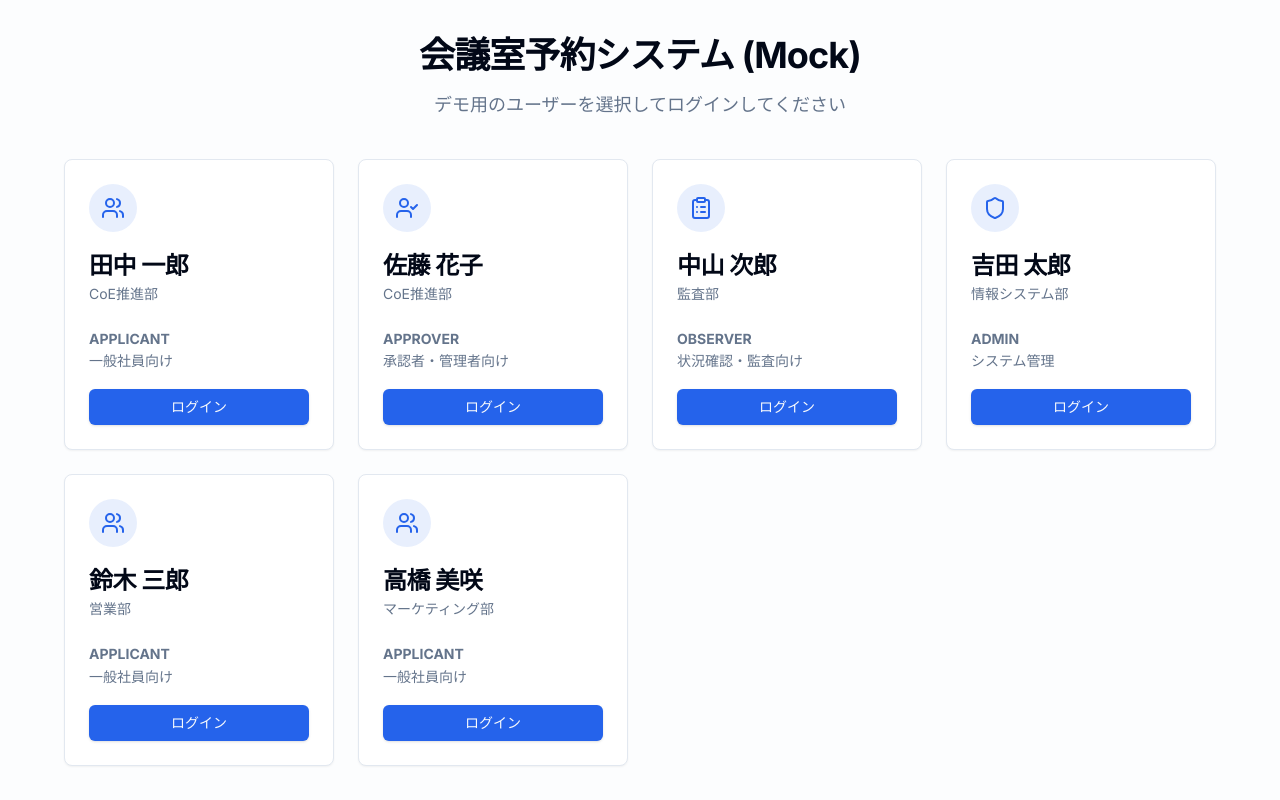
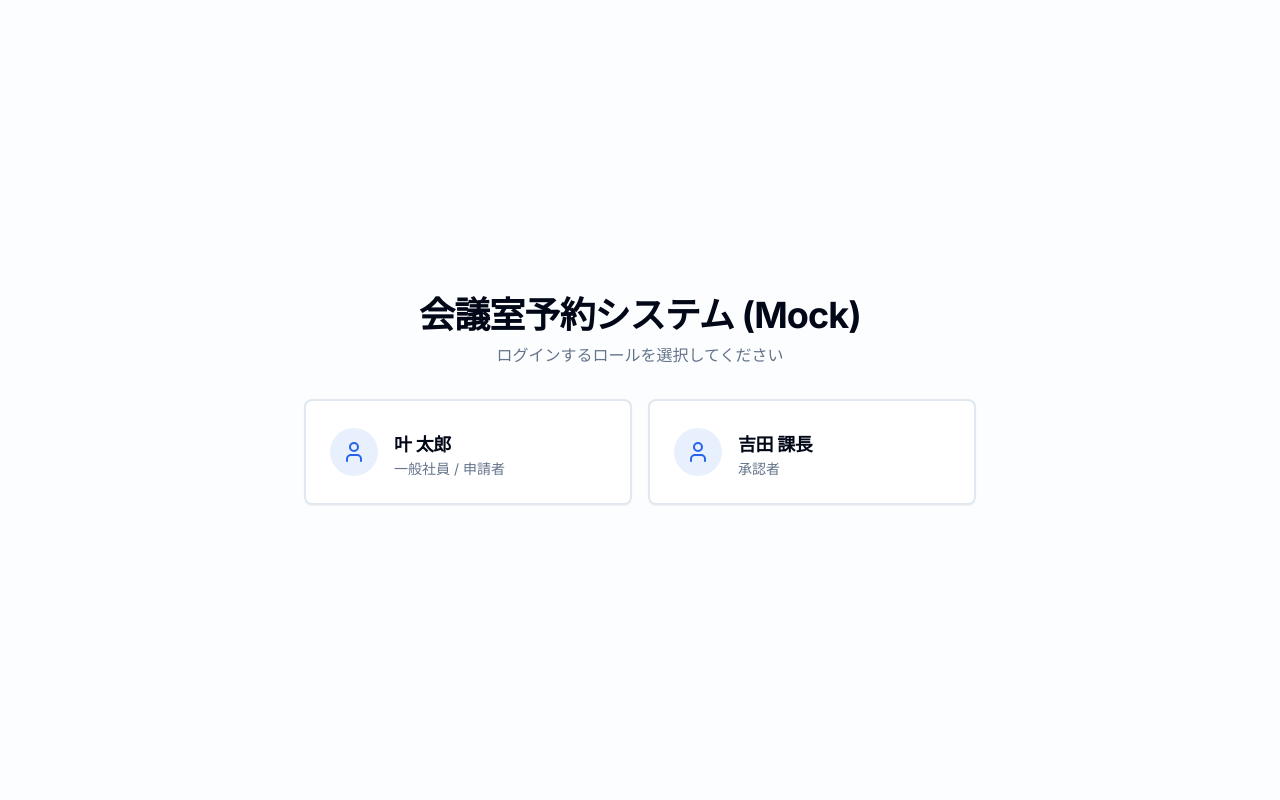
Before and after one commit to ipayminami-stack/meeting-room-mock, a Next.js app: page / in a window 1280 px wide. Built offline with nearby package versions, Linux system fonts and the light colour scheme.

Commit message:
feat: Simplify login screen to show only applicant and approver

```diff
--- a/src/app/page.tsx
+++ b/src/app/page.tsx
@@ -1,48 +1,38 @@
 "use client";
 
 import Link from "next/link";
-import { Card, CardContent, CardDescription, CardHeader, CardTitle } from "@/components/ui/card";
-import { Button } from "@/components/ui/button";
-import { Users, UserCheck, Shield, ClipboardList } from "lucide-react";
-import { MOCK_USERS } from "@/lib/data";
+import { Card, CardHeader, CardTitle, CardDescription, CardContent } from "@/components/ui/card";
+import { User } from "lucide-react";
 
 export default function Home() {
+  const roles = [
+    { id: '1', name: '叶 太郎', role: 'Applicant', desc: '一般社員 / 申請者' },
+    { id: '2', name: '吉田 課長', role: 'Approver', desc: '承認者' },
+  ];
+
   return (
     <main className="flex min-h-screen flex-col items-center justify-center p-4 bg-muted/20">
-      <div className="z-10 max-w-5xl w-full items-center justify-between text-sm lg:flex-col lg:flex mb-10">
-        <h1 className="text-4xl font-bold tracking-tight text-center mb-4">会議室予約システム (Mock)</h1>
-        <p className="text-muted-foreground text-center text-lg">デモ用のユーザーを選択してログインしてください</p>
+      <div className="text-center mb-8">
+        <h1 className="text-4xl font-bold tracking-tight mb-2">会議室予約システム (Mock)</h1>
+        <p className="text-muted-foreground">ログインするロールを選択してください</p>
       </div>
 
-      <div className="grid grid-cols-1 md:grid-cols-2 lg:grid-cols-4 gap-6 max-w-6xl w-full">
-        {MOCK_USERS.map((user) => {
-          let Icon = Users;
-          let description = "一般社員向け";
-          if (user.role === 'approver') { Icon = UserCheck; description = "承認者・管理者向け"; }
-          if (user.role === 'observer') { Icon = ClipboardList; description = "状況確認・監査向け"; }
-          if (user.role === 'admin') { Icon = Shield; description = "システム管理"; }
-
-          return (
-            <Link key={user.id} href={`/dashboard?userId=${user.id}`} className="transition-transform hover:scale-105">
-              <Card className="h-full hover:border-primary cursor-pointer">
-                <CardHeader>
-                  <div className="w-12 h-12 rounded-full bg-primary/10 flex items-center justify-center mb-4">
-                    <Icon className="h-6 w-6 text-primary" />
-                  </div>
-                  <CardTitle>{user.name}</CardTitle>
-                  <CardDescription>{user.department}</CardDescription>
-                </CardHeader>
-                <CardContent>
-                  <p className="text-sm text-balance leading-relaxed text-muted-foreground mb-4">
-                    <strong>{user.role.toUpperCase()}</strong><br />
-                    {description}
-                  </p>
-                  <Button className="w-full">ログイン</Button>
-                </CardContent>
-              </Card>
-            </Link>
-          );
-        })}
+      <div className="grid grid-cols-1 md:grid-cols-2 gap-4 w-full max-w-2xl">
+        {roles.map((role) => (
+          <Link key={role.id} href={`/dashboard?userId=${role.id}`} className="block group">
+            <Card className="h-full transition-colors group-hover:bg-primary/5 cursor-pointer border-2 hover:border-primary/50">
+              <CardHeader className="flex flex-row items-center gap-4">
+                <div className="p-3 bg-primary/10 rounded-full group-hover:bg-primary/20 transition-colors">
+                  <User className="w-6 h-6 text-primary" />
+                </div>
+                <div>
+                  <CardTitle className="text-lg">{role.name}</CardTitle>
+                  <CardDescription>{role.desc}</CardDescription>
+                </div>
+              </CardHeader>
+            </Card>
+          </Link>
+        ))}
       </div>
     </main>
   );
--- a/src/lib/data.ts
+++ b/src/lib/data.ts
@@ -1,8 +1,8 @@
 import { Room, User, Reservation } from '@/types';
 
 export const MOCK_USERS: User[] = [
-    { id: '1', name: '田中 一郎', role: 'applicant', department: 'CoE推進部' },
-    { id: '2', name: '佐藤 花子', role: 'approver', department: 'CoE推進部' },
+    { id: '1', name: '叶 太郎', role: 'applicant', department: 'CoE推進部' },
+    { id: '2', name: '吉田 課長', role: 'approver', department: 'CoE推進部' },
     { id: '3', name: '中山 次郎', role: 'observer', department: '監査部' },
     { id: '4', name: '吉田 太郎', role: 'admin', department: '情報システム部' },
     { id: '5', name: '鈴木 三郎', role: 'applicant', department: '営業部' },
@@ -29,7 +29,7 @@ export const MOCK_RESERVATIONS: Reservation[] = [
         id: 'res-1',
         roomId: 'room-a',
         userId: '1',
-        userName: '田中 一郎',
+        userName: '叶 太郎',
         startTime: createDate(0, 10, 0),
         endTime: createDate(0, 11, 0),
         purpose: 'チーム定例会',
@@ -66,7 +66,7 @@ export const MOCK_RESERVATIONS: Reservation[] = [
         id: 'res-3',
         roomId: 'room-a',
         userId: '1',
-        userName: '田中 一郎',
+        userName: '叶 太郎',
         startTime: createDate(2, 10, 0),
         endTime: createDate(2, 12, 0),
         purpose: '新規プロジェクトキックオフ',
@@ -120,7 +120,7 @@ export const MOCK_RESERVATIONS: Reservation[] = [
         id: 'res-6',
         roomId: 'room-a',
         userId: '1',
-        userName: '田中 一郎',
+        userName: '叶 太郎',
         startTime: createDate(4, 11, 0),
         endTime: createDate(4, 12, 0),
         purpose: '週次進捗報告会',
@@ -164,7 +164,7 @@ export const MOCK_RESERVATIONS: Reservation[] = [
         id: 'res-9',
         roomId: 'room-b',
         userId: '1',
-        userName: '田中 一郎',
+        userName: '叶 太郎',
         startTime: createDate(5, 13, 0),
         endTime: createDate(5, 15, 0),
         purpose: '四半期レビュー会議',
@@ -201,7 +201,7 @@ export const MOCK_RESERVATIONS: Reservation[] = [
         id: 'res-11',
         roomId: 'room-a',
         userId: '1',
-        userName: '田中 一郎',
+        userName: '叶 太郎',
         startTime: createDate(-1, 14, 0),
         endTime: createDate(-1, 15, 0),
         purpose: '臨時ミーティング',
```
